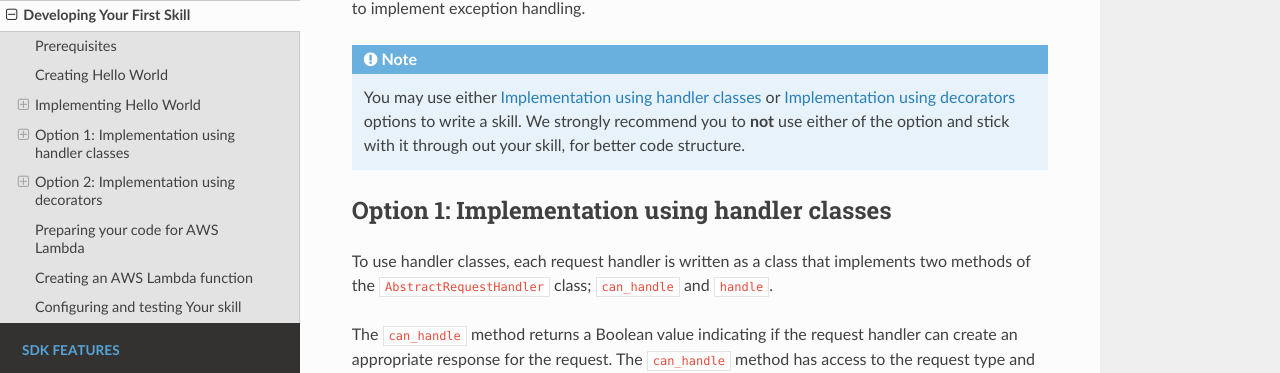
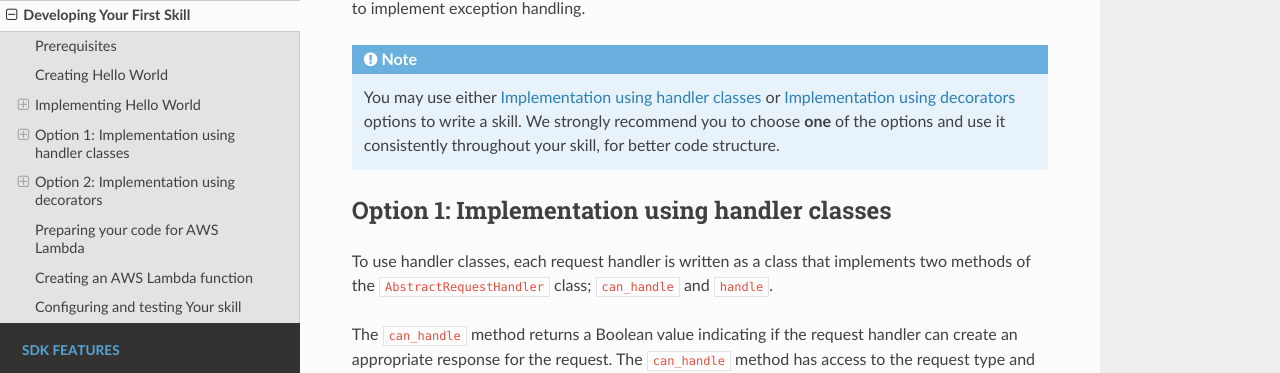
Before and after one commit to ViniciusNevesTei/cocos, a Sphinx documentation site: the page built from docs/DEVELOPING_YOUR_FIRST_SKILL.rst, in a window 1280 px wide and 900 px high, scrolled down 1617 px. Shown: the part 146-519 px from the top of the window. Built offline with Sphinx 7.4.7 and the Read the Docs theme 3.1.0, drawn with Linux system fonts in a browser that asks for light colours.

Commit message:
Documentation update to recommend using one option
This commit updates the developing your first skill documentation, to recommend using only one of the options provided, rather than the typo as per #16. Fixes #16

```diff
--- a/docs/DEVELOPING_YOUR_FIRST_SKILL.rst
+++ b/docs/DEVELOPING_YOUR_FIRST_SKILL.rst
@@ -90,8 +90,8 @@ The following implementation sections explore how to implement exception handlin
 
     You may use either `Implementation using handler classes <#option-1-implementation-using-handler-classes>`_
     or `Implementation using decorators <#option-2-implementation-using-decorators>`_
-    options to write a skill. We strongly recommend you to **not** use
-    either of the option and stick with it through out your skill, for
+    options to write a skill. We strongly recommend you to choose
+    **one** of the options and use it consistently throughout your skill, for
     better code structure.
 
 
```
